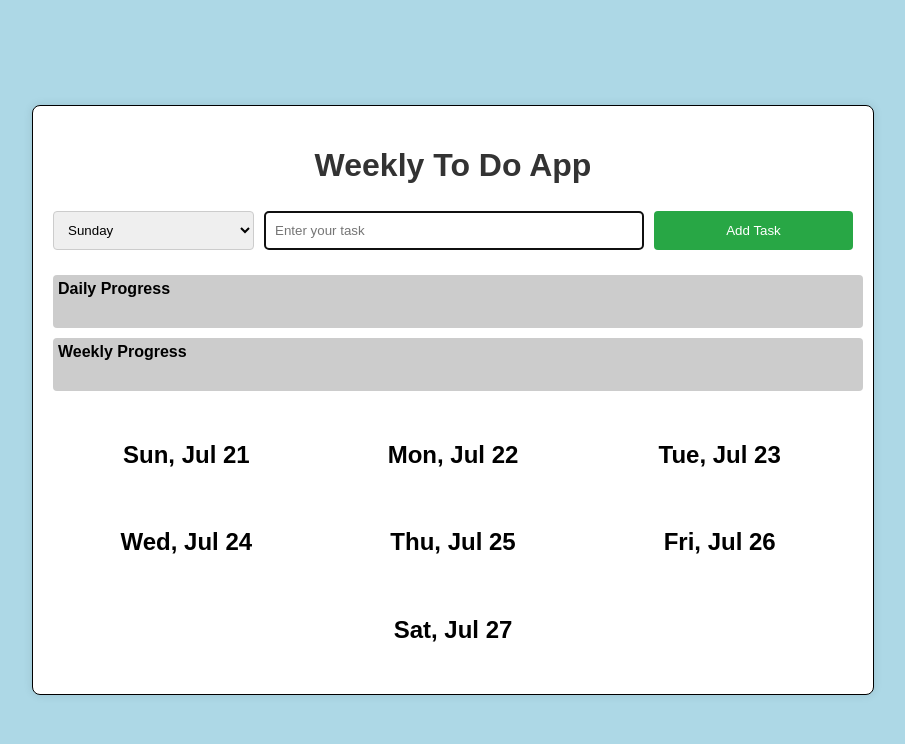
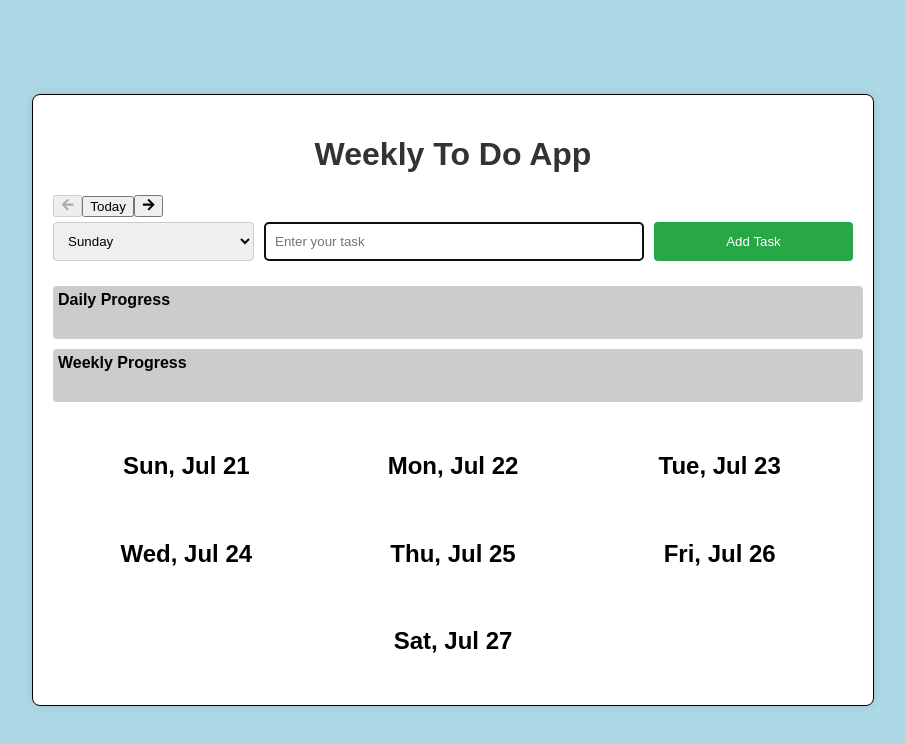
Before and after one commit to pleasehelpm32/react-project-todoapp, a React (Create React App) app: page / in a window 1280 px wide. Shown: the top 744 px of the page, without its empty margins (187-1092 px from the left). Built offline with nearby package versions, Linux system fonts and the light colour scheme.

Commit message:
multiweek functionality

```diff
--- a/package.json
+++ b/package.json
@@ -7,9 +7,11 @@
     "@testing-library/react": "^13.4.0",
     "@testing-library/user-event": "^13.5.0",
     "react": "^18.3.1",
+    "react-confetti": "^6.1.0",
     "react-dom": "^18.3.1",
     "react-icons": "^5.2.1",
     "react-scripts": "5.0.1",
+    "react-transition-group": "^4.4.5",
     "web-vitals": "^2.1.4"
   },
   "scripts": {
--- a/src/App.js
+++ b/src/App.js
@@ -1,5 +1,10 @@
 import "./index.css";
 import React, { useState, useEffect, useRef } from "react";
+import { FaArrowLeft, FaArrowRight } from "react-icons/fa"; // Import arrow icons
+import Confetti from "react-confetti"; // Import confetti
+import { CSSTransition, TransitionGroup } from "react-transition-group"; // Import transition components
+
+const APP_VERSION = "1.0.1"; // Update this version whenever you make significant changes
 
 function App() {
   const [tasks, setTasks] = useState([]);
@@ -7,6 +12,8 @@ function App() {
   const [isEditing, setIsEditing] = useState(false);
   const [currentTask, setCurrentTask] = useState({ id: null, text: "" });
   const [selectedDay, setSelectedDay] = useState("Sunday");
+  const [weekOffset, setWeekOffset] = useState(0); // Track the current week offset
+  const [showConfetti, setShowConfetti] = useState(false); // State to manage confetti
   const inputRef = useRef(null);
 
   const daysOfWeek = [
@@ -22,10 +29,24 @@ function App() {
   useEffect(() => {
     inputRef.current.focus();
 
+    const storedVersion = localStorage.getItem("app_version");
+
+    if (storedVersion !== APP_VERSION) {
+      localStorage.clear(); // Clear local storage if versions differ
+      localStorage.setItem("app_version", APP_VERSION); // Set the new version in local storage
+    }
+
     // Load tasks from localStorage
     const savedTasks = JSON.parse(localStorage.getItem("tasks"));
     if (savedTasks) {
       setTasks(savedTasks);
+    }
+
+    // Ensure the current week is shown by default
+    const now = new Date();
+    if (now.getDay() === 0) {
+      // If today is Sunday, reset weekOffset to 0
+      setWeekOffset(0);
     }
   }, []);
 
@@ -42,6 +63,7 @@ function App() {
       text: input,
       completed: false,
       day: selectedDay, // Store the selected day
+      weekStartDate: getWeekStartDate(weekOffset), // Add week start date
     };
     setTasks([...tasks, newTask]);
     setInput("");
@@ -53,9 +75,16 @@ function App() {
 
   const toggleTaskCompletion = (id) => {
     setTasks(
-      tasks.map((task) =>
-        task.id === id ? { ...task, completed: !task.completed } : task
-      )
+      tasks.map((task) => {
+        if (task.id === id) {
+          if (!task.completed) {
+            setShowConfetti(true);
+            setTimeout(() => setShowConfetti(false), 3000); // Show confetti for 3 seconds
+          }
+          return { ...task, completed: !task.completed };
+        }
+        return task;
+      })
     );
   };
 
@@ -117,8 +146,9 @@ function App() {
     return tasks.length === 0 ? 0 : (completedTasks / tasks.length) * 100;
   };
 
-  const getWeekDates = () => {
+  const getWeekDates = (offset) => {
     const now = new Date();
+    now.setDate(now.getDate() + offset * 7); // Adjust for week offset
     const dayOfWeek = now.getDay(); // 0 (Sun) to 6 (Sat)
     const startOfWeek = new Date(now);
     startOfWeek.setDate(now.getDate() - dayOfWeek);
@@ -132,11 +162,61 @@ function App() {
     });
   };
 
-  const weekDates = getWeekDates();
+  const weekDates = getWeekDates(weekOffset);
+
+  const getWeekStartDate = (offset) => {
+    const now = new Date();
+    now.setDate(now.getDate() + offset * 7); // Adjust for week offset
+    const dayOfWeek = now.getDay(); // 0 (Sun) to 6 (Sat)
+    const startOfWeek = new Date(now);
+    startOfWeek.setDate(now.getDate() - dayOfWeek);
+    startOfWeek.setHours(0, 0, 0, 0);
+    return startOfWeek;
+  };
+
+  const hasTasksInPreviousWeeks = () => {
+    const previousWeekStart = getWeekStartDate(weekOffset - 1);
+    return tasks.some(
+      (task) =>
+        new Date(task.weekStartDate).getTime() === previousWeekStart.getTime()
+    );
+  };
+
+  const canNavigateLeft = hasTasksInPreviousWeeks();
+  const canNavigateRight = weekOffset < 4;
+
+  const navigateWeek = (direction) => {
+    if (direction === "left" && canNavigateLeft) {
+      setWeekOffset(weekOffset - 1);
+    } else if (direction === "right" && canNavigateRight) {
+      setWeekOffset(weekOffset + 1);
+    }
+  };
+
+  const navigateToToday = () => {
+    setWeekOffset(0);
+  };
 
   return (
     <div className="app-container">
+      {showConfetti && <Confetti />}{" "}
+      {/* Conditionally render Confetti component */}
       <h1>Weekly To Do App</h1>
+      <div className="week-navigation">
+        <button
+          onClick={() => navigateWeek("left")}
+          disabled={!canNavigateLeft}
+        >
+          <FaArrowLeft />
+        </button>
+        <button onClick={() => navigateToToday()}>Today</button>
+        <button
+          onClick={() => navigateWeek("right")}
+          disabled={!canNavigateRight}
+        >
+          <FaArrowRight />
+        </button>
+      </div>
       <form onSubmit={handleSubmit}>
         <select
           value={selectedDay}
@@ -182,12 +262,17 @@ function App() {
             onDrop={(e) => handleDrop(e, day)}
           >
             <h2>{weekDates[index]}</h2>
-            <ul className="tasks">
+            <TransitionGroup component="ul" className="tasks">
               {tasks
-                .filter((task) => task.day === day)
+                .filter(
+                  (task) =>
+                    task.day === day &&
+                    new Date(task.weekStartDate).getTime() ===
+                      getWeekStartDate(weekOffset).getTime()
+                )
                 .map((task) => (
+                  <CSSTransition key={task.id} timeout={300} classNames="task">
                     <li
-                    key={task.id}
                       className={`task ${task.completed ? "completed" : ""}`}
                       draggable
                       onDragStart={(e) => handleDragStart(e, task.id)}
@@ -226,8 +311,9 @@ function App() {
                         </>
                       )}
                     </li>
+                  </CSSTransition>
                 ))}
-            </ul>
+            </TransitionGroup>
           </div>
         ))}
       </div>
--- a/src/index.css
+++ b/src/index.css
@@ -168,3 +168,22 @@ form button:hover {
 .day-column h2 {
   text-align: center;
 }
+
+.task-enter {
+  opacity: 0;
+  transform: scale(0.9);
+}
+.task-enter-active {
+  opacity: 1;
+  transform: scale(1);
+  transition: opacity 300ms, transform 300ms;
+}
+.task-exit {
+  opacity: 1;
+  transform: scale(1);
+}
+.task-exit-active {
+  opacity: 0;
+  transform: scale(0.9);
+  transition: opacity 300ms, transform 300ms;
+}
```
Also changed, not shown: 1 other file (tests, documents, lock files or other folders). Lines whose indentation alone changed are shown as unchanged.
